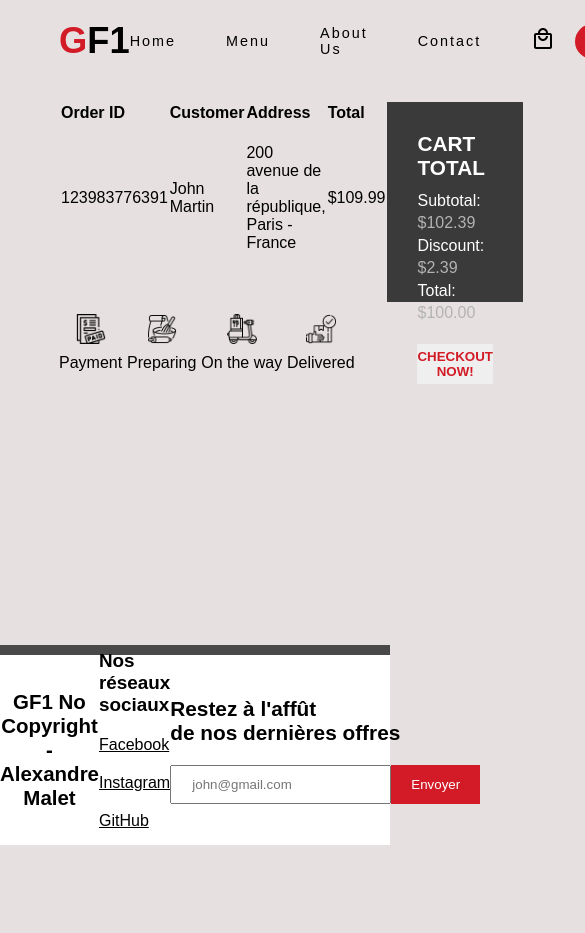
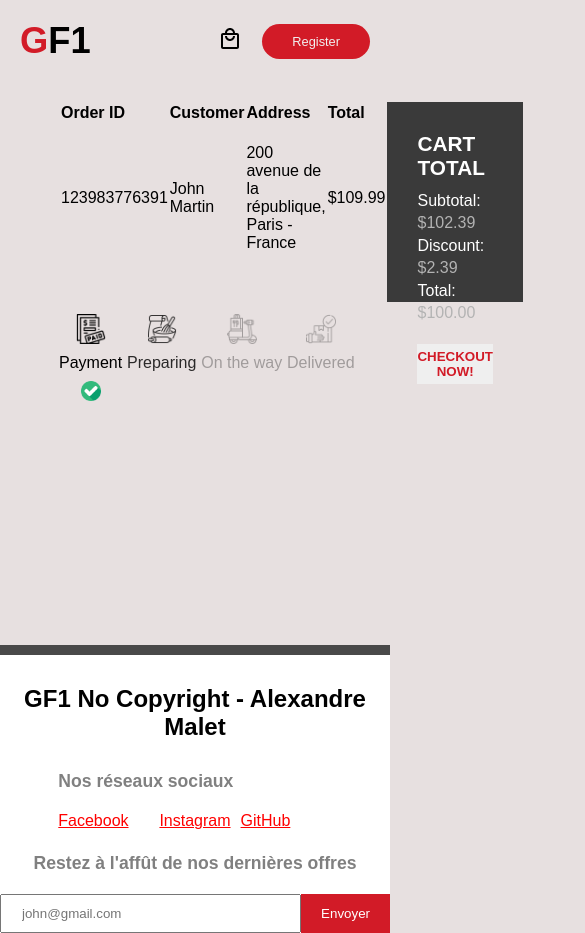
Before and after one commit to xand974/resto-next-typescript-app, a Next.js app in the folder front/: page /orders/1 in a window 390 px wide. Shown: the top 933 px of the page, 585 px wide, since content can reach past the window. Before the commit the page ends 850 px from the top, so only its background shows below. Built offline with nearby package versions, Linux system fonts and the light colour scheme.

Commit message:
front : fin order page + debut responsive

```diff
--- a/front/components/Footer.tsx
+++ b/front/components/Footer.tsx
@@ -19,7 +19,7 @@ export default function Footer() {
       </div>
       <div className={style.footerForm}>
         <h2 className={style.footerFormTitle}>
-          Restez à l'affût <br /> de nos dernières offres
+          Restez à l'affût de nos dernières offres
         </h2>
         <form
           className={style.footerFormForm}
--- a/front/components/Navbar.tsx
+++ b/front/components/Navbar.tsx
@@ -6,7 +6,9 @@ import Button from "./Button";
 export default function Navbar() {
   return (
     <nav className={style.nav}>
-      <h1 className={style.navTitle}>GF1</h1>
+      <Link href="/">
+        <h1 className={style.navTitle}>GF1</h1>
+      </Link>
       <ul className={style.navLinks}>
         <Link href="/">
           <li className={style.navLinkItem}>Home</li>
--- a/front/pages/index.tsx
+++ b/front/pages/index.tsx
@@ -21,7 +21,7 @@ const Home: NextPage = () => {
       </Head>
       <Layout>
         <Hero />
-        <ProductList />
+        {/* <ProductList /> */}
       </Layout>
     </div>
   );
--- a/front/pages/orders/[id].tsx
+++ b/front/pages/orders/[id].tsx
@@ -4,6 +4,13 @@ import style from "../../styles/order.module.css";
 import Image from "next/image";
 
 export default function Order() {
+  const status = 0;
+
+  const styleClass = (value: number) => {
+    if (value - status < 1) return style.done;
+    if (value - status === 1) return style.inProgress;
+    if (value - status > 1) return style.undone;
+  };
   return (
     <Layout>
       <div className={style.orderContainer}>
@@ -28,7 +35,7 @@ export default function Order() {
               </tbody>
             </table>
             <div className={style.orderLeftBottom}>
-              <div className={style.orderLeftItem}>
+              <div className={styleClass(0)}>
                 <div className={style.orderLeftImgContainer}>
                   <Image
                     src="/img/paid.png"
@@ -38,8 +45,15 @@ export default function Order() {
                   />
                 </div>
                 <span>Payment</span>
+                <div className={style.orderLeftChecked}>
+                  <Image
+                    src="/img/checked.png"
+                    layout="fill"
+                    className={style.orderLeftCheckedImg}
+                  />
+                </div>
               </div>
-              <div className={style.orderLeftItem}>
+              <div className={styleClass(1)}>
                 <div className={style.orderLeftImgContainer}>
                   <Image
                     src="/img/bake.png"
@@ -49,8 +63,15 @@ export default function Order() {
                   />
                 </div>
                 <span>Preparing</span>
+                <div className={style.orderLeftChecked}>
+                  <Image
+                    src="/img/checked.png"
+                    layout="fill"
+                    className={style.orderLeftCheckedImg}
+                  />
+                </div>
               </div>
-              <div className={style.orderLeftItem}>
+              <div className={styleClass(2)}>
                 <div className={style.orderLeftImgContainer}>
                   <Image
                     src="/img/food-delivery.png"
@@ -60,8 +81,15 @@ export default function Order() {
                   />
                 </div>
                 <span>On the way</span>
+                <div className={style.orderLeftChecked}>
+                  <Image
+                    src="/img/checked.png"
+                    layout="fill"
+                    className={style.orderLeftCheckedImg}
+                  />
+                </div>
               </div>
-              <div className={style.orderLeftItem}>
+              <div className={styleClass(3)}>
                 <div className={style.orderLeftImgContainer}>
                   <Image
                     src="/img/delivered.png"
@@ -71,6 +99,13 @@ export default function Order() {
                   />
                 </div>
                 <span>Delivered</span>
+                <div className={style.orderLeftChecked}>
+                  <Image
+                    src="/img/checked.png"
+                    layout="fill"
+                    className={style.orderLeftCheckedImg}
+                  />
+                </div>
               </div>
             </div>
           </div>
--- a/front/styles/footer.module.css
+++ b/front/styles/footer.module.css
@@ -63,3 +63,43 @@
   color: white;
   cursor: pointer;
 }
+@media only screen and (max-width: 768px) {
+  .footer {
+    height: 100%;
+    flex-direction: column;
+  }
+  .footerTitle {
+    font-size: 1.5rem;
+    width: 100%;
+    margin: 30px 0;
+  }
+  .footerLinks {
+    display: grid;
+    grid-template-columns: repeat(3, 1fr);
+    grid-template-rows: 1fr 1fr;
+  }
+  .footerLinks p {
+    grid-column: span 3;
+    font-size: 1.1rem;
+    color: gray;
+  }
+  .footerLinks span:nth-of-type(2n) {
+    margin: 0 10px;
+  }
+  .footerLinks span {
+    color: red;
+  }
+
+  .footerForm {
+    width: 100%;
+  }
+  .footerFormForm {
+    width: 100%;
+  }
+  .footerFormTitle {
+    width: 100%;
+    text-align: center;
+    font-size: 1.1rem;
+    color: gray;
+  }
+}
--- a/front/styles/navbar.module.css
+++ b/front/styles/navbar.module.css
@@ -8,6 +8,7 @@
 .navTitle {
   flex: 1;
   font-size: 2.27rem;
+  cursor: pointer;
 }
 .navTitle::first-letter {
   color: #d21b27;
@@ -43,3 +44,12 @@
   margin-right: 20px;
   cursor: pointer;
 }
+
+@media only screen and (max-width: 768px) {
+  .nav {
+    width: 100%;
+  }
+  .navLinks {
+    display: none;
+  }
+}
--- a/front/styles/order.module.css
+++ b/front/styles/order.module.css
@@ -41,15 +41,54 @@
   height: 30px;
 }
 
-.orderLeftItem {
+.done,
+.inProgress,
+.undone {
   display: flex;
   flex-direction: column;
   align-items: center;
+  position: relative;
 }
 
-.orderLeftItem span {
+.done span,
+.undone span,
+.inProgress span {
   margin-top: 10px;
 }
+
+.undone {
+  opacity: 0.3;
+}
+
+.inProgress {
+  animation: progress 1s ease infinite alternate;
+}
+.orderLeftChecked {
+  position: absolute;
+  width: 20px;
+  height: 20px;
+  object-fit: cover;
+  bottom: -50%;
+}
+
+.undone .orderLeftChecked,
+.inProgress .orderLeftChecked {
+  display: none;
+}
+
+@keyframes progress {
+  from {
+    opacity: 0;
+  }
+  to {
+    opacity: 1;
+  }
+}
+
+.inProgress span {
+  margin-top: 10px;
+}
+
 /**order RIGHT CONTAINER**/
 
 .orderRightContainer {
```
Also changed, not shown: front/styles/hero.module.css (+29 -0 lines).
